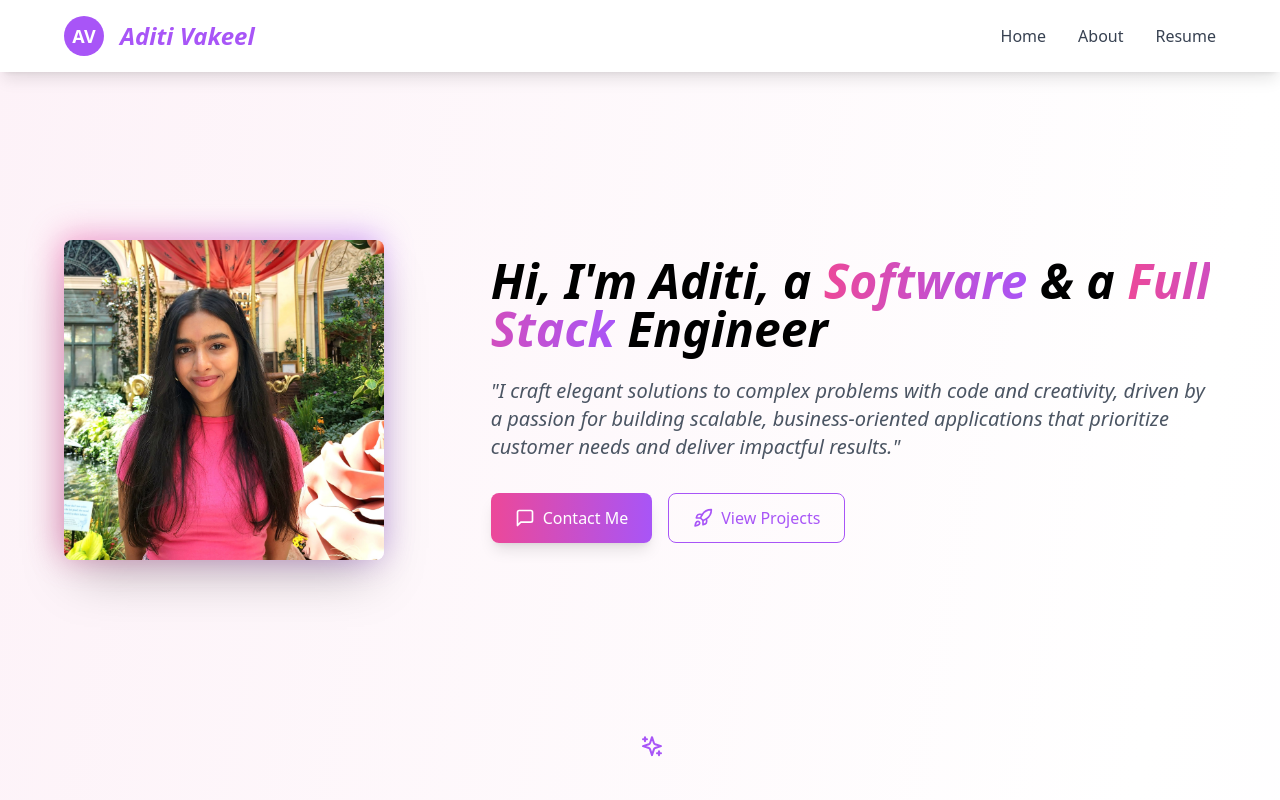
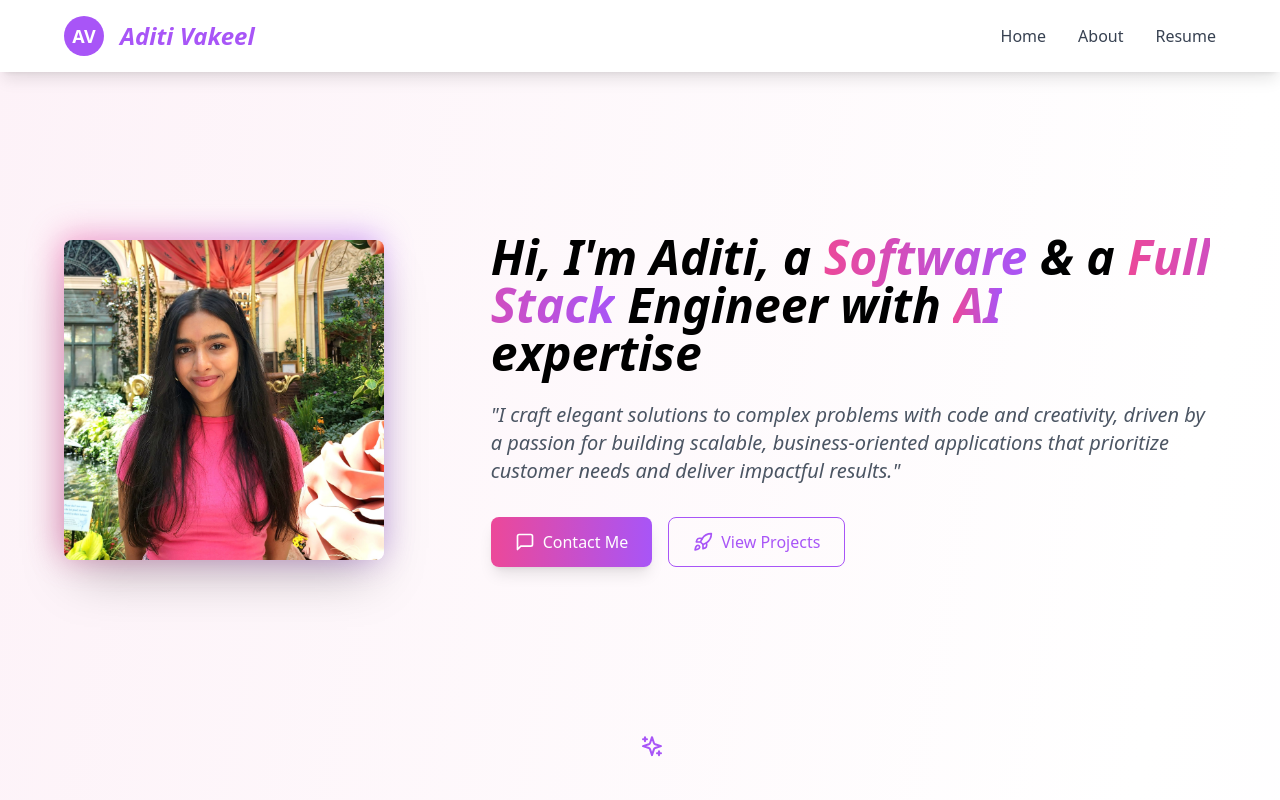
Before and after one commit to aditi-v79/aditi-v79.github.io, a React (Vite) app: page / in a window 1280 px wide. Shown: the top 800 px of the page. Built offline with nearby package versions, Linux system fonts and the light colour scheme.

Commit message:
fix title

```diff
--- a/src/components/Main.tsx
+++ b/src/components/Main.tsx
@@ -167,8 +167,11 @@ function App() {
                             <span className="text-black"> <i> & a</i> </span>
                             <span className="bg-gradient-to-r from-pink-500 to-purple-500 text-transparent bg-clip-text">
                 <i>Full Stack</i>
-    </span>
+     </span>
                             <span className="text-black"> <i>Engineer</i></span>
+                            <span className="text-black"> <i>with </i></span>
+                            <span className="bg-gradient-to-r from-pink-500 to-purple-500 text-transparent bg-clip-text"> <i>AI</i></span>
+                            <span className="text-black"> <i> expertise</i></span>
                         </h1>
                         <p className="text-xl text-gray-600 mb-8">
                             <i>"I craft elegant solutions to complex problems with code and creativity, driven by a passion for building scalable, business-oriented applications that prioritize customer needs and deliver impactful results."</i>
```
